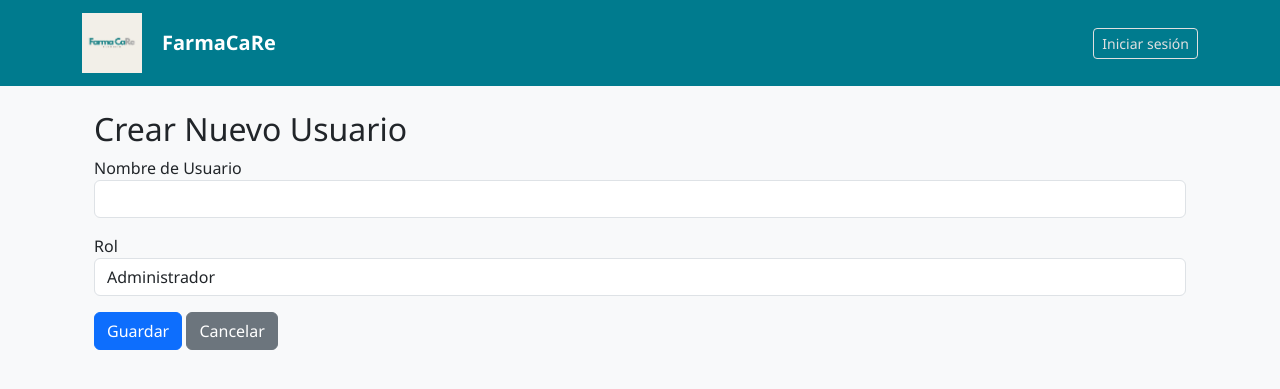
After one commit to castdandc-debug/FarmaCaRe, a Flask app: template app/templates/crear_usuario.html in a window 1280 px wide. The commit adds this page. Shown: the top 389 px of the page. Run offline with Flask 3, Linux system fonts and the light colour scheme; the template is opened without the code that fills it, so the values that code supplies are empty.

Commit message:
Añadir módulo de Usuarios: crear, listar, editar, eliminar

```diff
--- /dev/null
+++ b/app/templates/crear_usuario.html
@@ -0,0 +1,25 @@
+{% extends "base.html" %}
+
+{% block title %}Crear Usuario - FarmaCaRe{% endblock %}
+
+{% block content %}
+<div class="container mt-4">
+    <h2>Crear Nuevo Usuario</h2>
+    <form method="POST">
+        <div class="mb-3">
+            <label>Nombre de Usuario</label>
+            <input type="text" name="username" class="form-control" required>
+        </div>
+        <div class="mb-3">
+            <label>Rol</label>
+            <select name="rol" class="form-control" required>
+                <option value="administrador">Administrador</option>
+                <option value="farmacéutico">Farmacéutico</option>
+                <option value="cajero">Cajero</option>
+            </select>
+        </div>
+        <button type="submit" class="btn btn-primary">Guardar</button>
+        <a href="{{ url_for('usuarios.lista') }}" class="btn btn-secondary">Cancelar</a>
+    </form>
+</div>
+{% endblock %}
--- a/app/templates/dashboard.html
+++ b/app/templates/dashboard.html
@@ -20,6 +20,11 @@
                 </li>
                 <!--
                 <li class="list-group-item">
+                    <a href="{{ url_for('usuarios.lista') }}" class="text-decoration-none">
+                       👤 Gestión de Usuarios
+                    </a>
+                </li>
+                <li class="list-group-item">
                     <a href="{{ url_for('ventas.nueva_venta') }}" class="text-decoration-none">
                         🛒 Notas de venta
                     </a>
```
Also changed, not shown: app/templates/editar_usuario.html (added, +25 -0 lines), app/templates/usuarios.html (added, +38 -0 lines).
